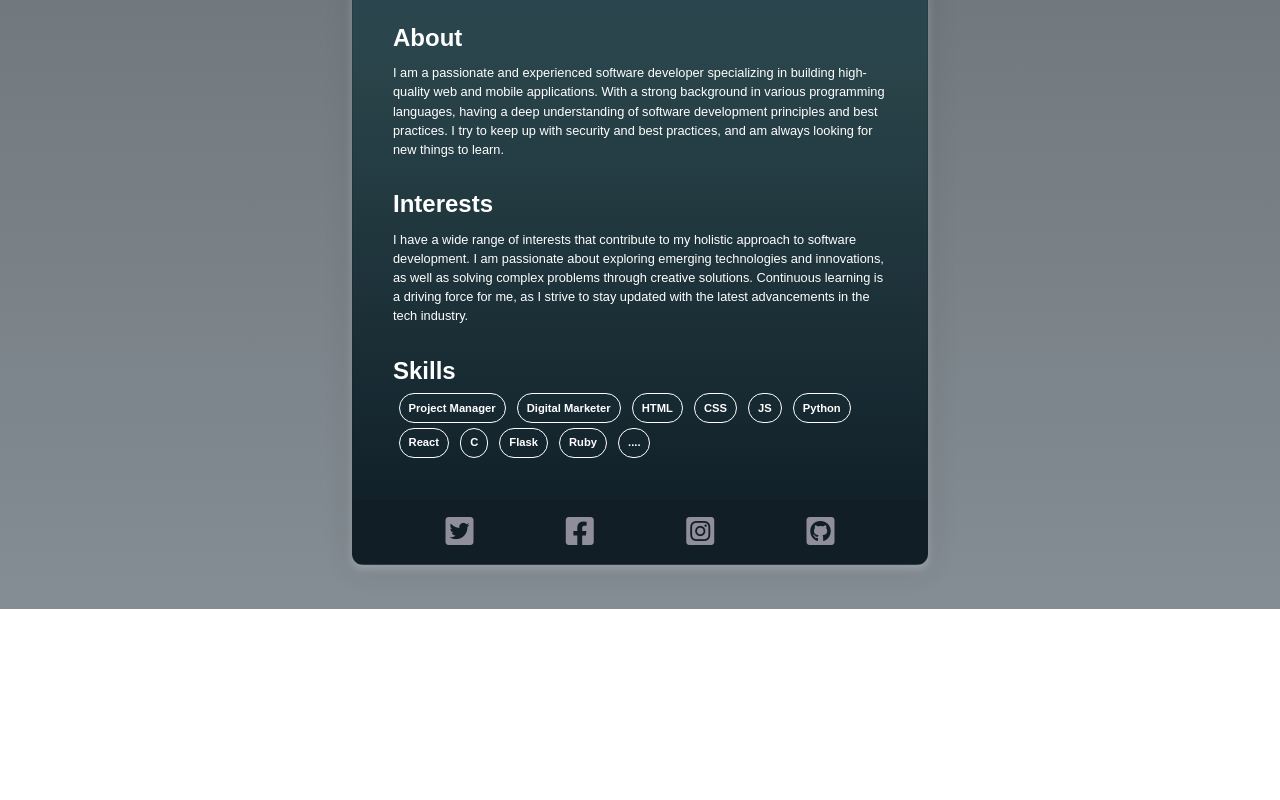
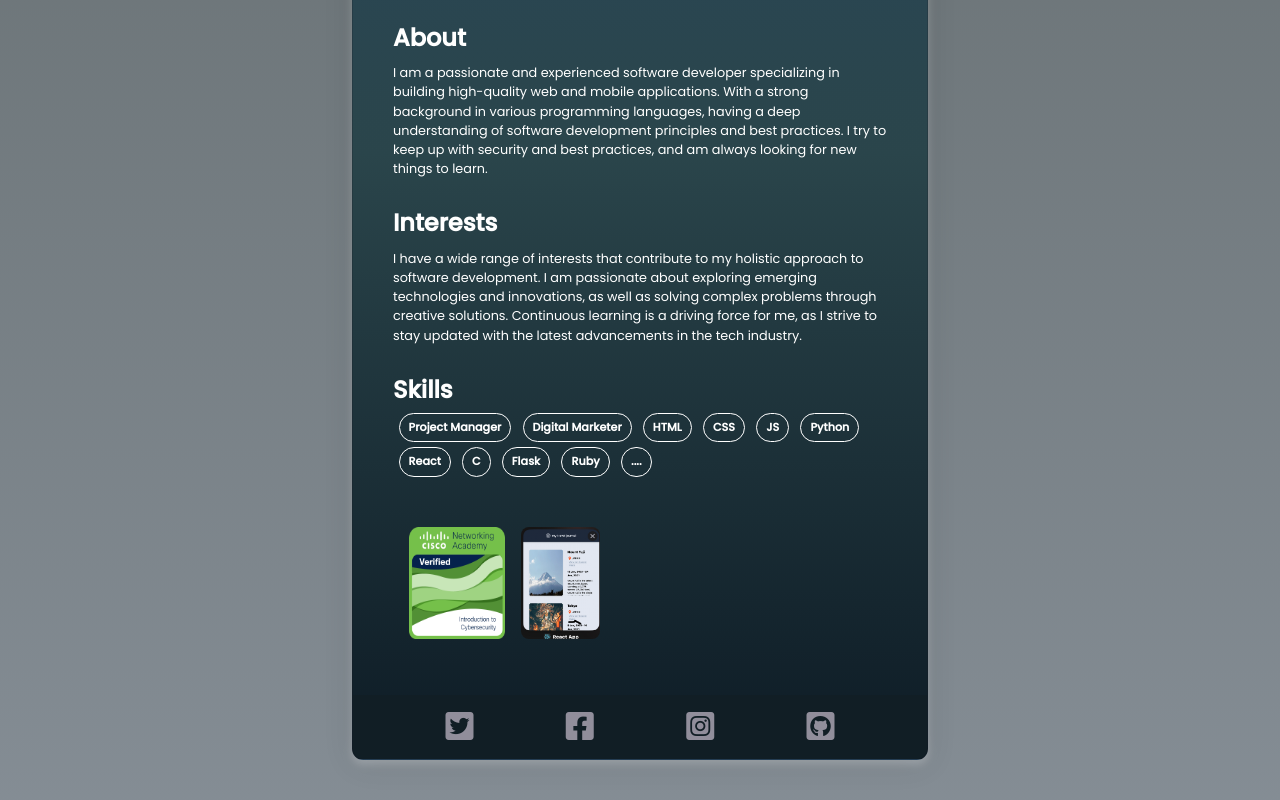
Before and after one commit to Bolexzy/business_card, a React (Vite) app: page / in a window 1280 px wide. Shown: the part 501-1301 px from the top of the page. Before the commit the page ends 1110 px from the top, so only its background shows below. Built offline with nearby package versions, Linux system fonts and the light colour scheme.

Commit message:
Add feature: badges and projects carousel
'

```diff
--- a/index.html
+++ b/index.html
@@ -6,6 +6,7 @@
   <link rel="icon" type="image/svg+xml" href="/vite.svg" />
   <meta name="viewport" content="width=device-width, initial-scale=1.0" />
   <link rel="stylesheet" href="https://cdnjs.cloudflare.com/ajax/libs/font-awesome/6.4.0/css/all.min.css">
+  <link href="https://fonts.googleapis.com/css2?family=Poppins:wght@400;500&display=swap" rel="stylesheet">
   <title>Vite + React</title>
 </head>
 
--- a/src/App.css
+++ b/src/App.css
@@ -98,7 +98,7 @@ ul {
   background-size: contain;
   background-position: center;
   border-radius: 10px 10px 0px 0px;
-  box-shadow: 0 .2rem 1.2rem  rgba(235, 235, 236, 0.1);
+  box-shadow: 0 0.2rem 1.2rem rgba(235, 235, 236, 0.1);
   /* object-fit: contain; */
 }
 
@@ -204,6 +204,32 @@ ul {
   border-color: #87a3a3;
 }
 
+.slide {
+  display: flex;
+  flex-direction: row;
+  overflow-x: auto;
+  padding: 1rem;
+}
+
+.slide > img {
+  margin-right: 1rem;
+  transition: ease-in-out 0.3s;
+  height: 7rem;
+}
+
+.slide > img:hover {
+  border-radius: 20%;
+  box-shadow: 0px 0px 1px rgba(255, 255, 255, 0.04),
+    0px 2px 6px rgba(255, 255, 255, 0.08), 0px 8px 8px rgba(255, 255, 255, 0.1),
+    0px 9px 9px rgba(255, 255, 255, 0.14);
+}
+
+.slide > img:hover:before {
+  opacity: 0.18;
+  filter: blur(10px) saturate(100%);
+  transform: scale(2.8) translate3d(-18%, 0px, 0px);
+}
+
 .footer--container {
   width: 100%;
   height: 64px;
@@ -257,13 +283,12 @@ responsive */
   }
 
   .skills-buttons > li {
-    font-size: .5rem;
+    font-size: 0.5rem;
   }
 }
 
-
 @media only screen and (max-width: 390px) {
   .card--container {
-    width: 75vw;
+    width: 90vw;
   }
 }
--- a/src/App.jsx
+++ b/src/App.jsx
@@ -6,6 +6,7 @@ import About from "./components/About";
 import Interests from "./components/Interests";
 import Skills from "./components/Skills";
 import Footer from "./components/Footer";
+import Slide from "./components/Slide";
 
 function App() {
   return (
@@ -15,6 +16,7 @@ function App() {
         <About />
         <Interests />
         <Skills />
+        <Slide />
       </div>
       <Footer />
     </div>
--- /dev/null
+++ b/src/components/Slide.jsx
@@ -0,0 +1,34 @@
+import React from "react";
+import badge from "../assets/introduction-to-cybersecurity.png";
+import journal from "../assets/travel_journal.jpg";
+
+const Slide = () => {
+  const openInNewTab = (url) => {
+    window.open(url, "_blank", "noreferrer");
+  };
+  return (
+    <div className="slide">
+      <img
+        src={badge}
+        alt="cybersecurity badge"
+        style={{ width: "6rem" }}
+        onClick={() =>
+          openInNewTab(
+            "https://www.credly.com/badges/60749794-a39f-4fe1-83b8-b1d1e7e561cb/public_url"
+          )
+        }
+      />
+
+      <img
+        src={journal}
+        alt="travel journal"
+        style={({ width: "6rem" }, { borderRadius: ".5rem" })}
+        onClick={() =>
+          openInNewTab("https://imaginative-dango-63fa75.netlify.app/")
+        }
+      />
+    </div>
+  );
+};
+
+export default Slide;
```
Also changed, not shown: src/assets/introduction-to-cybersecurity.png (added), src/assets/travel_journal.jpg (added).
